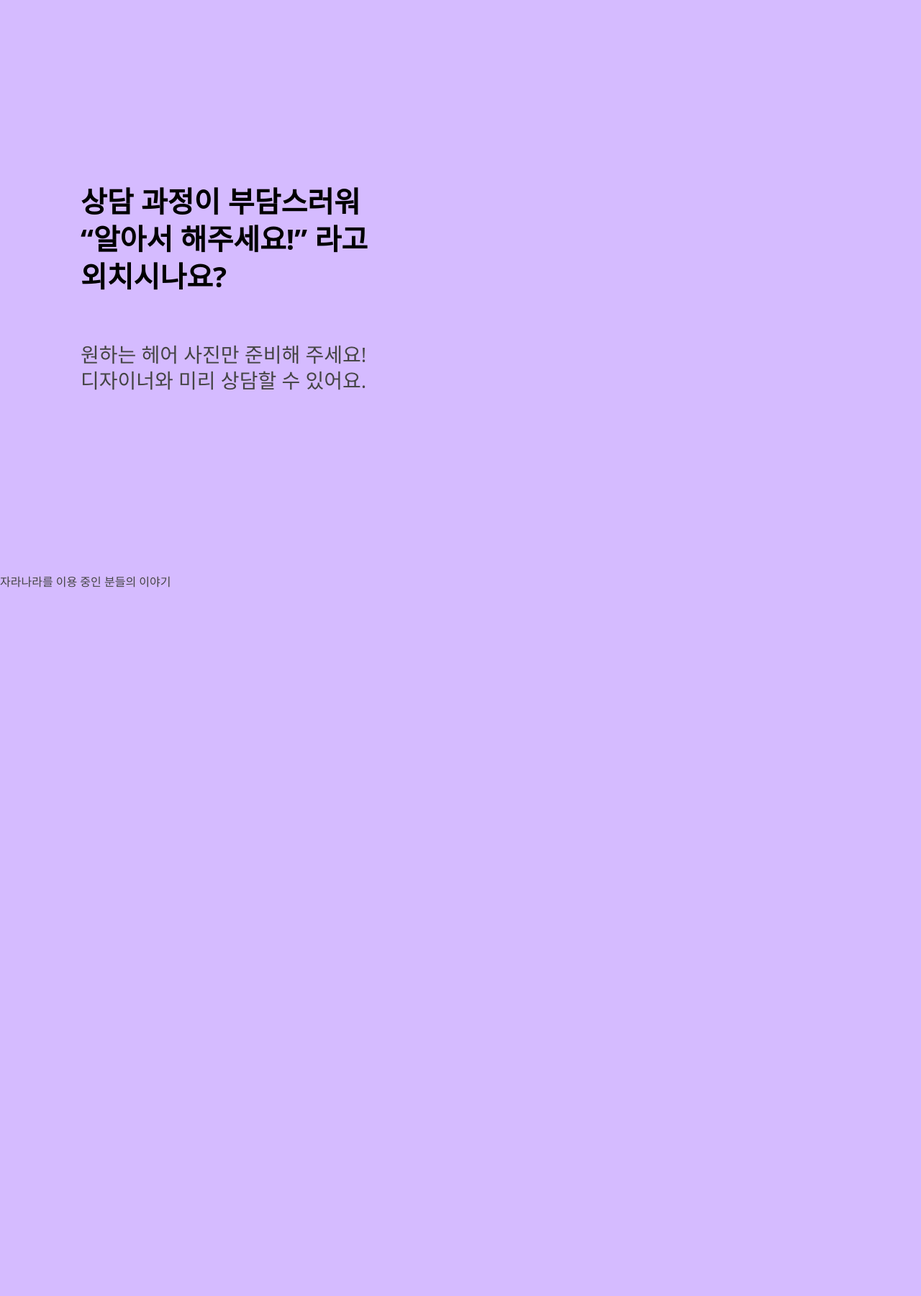
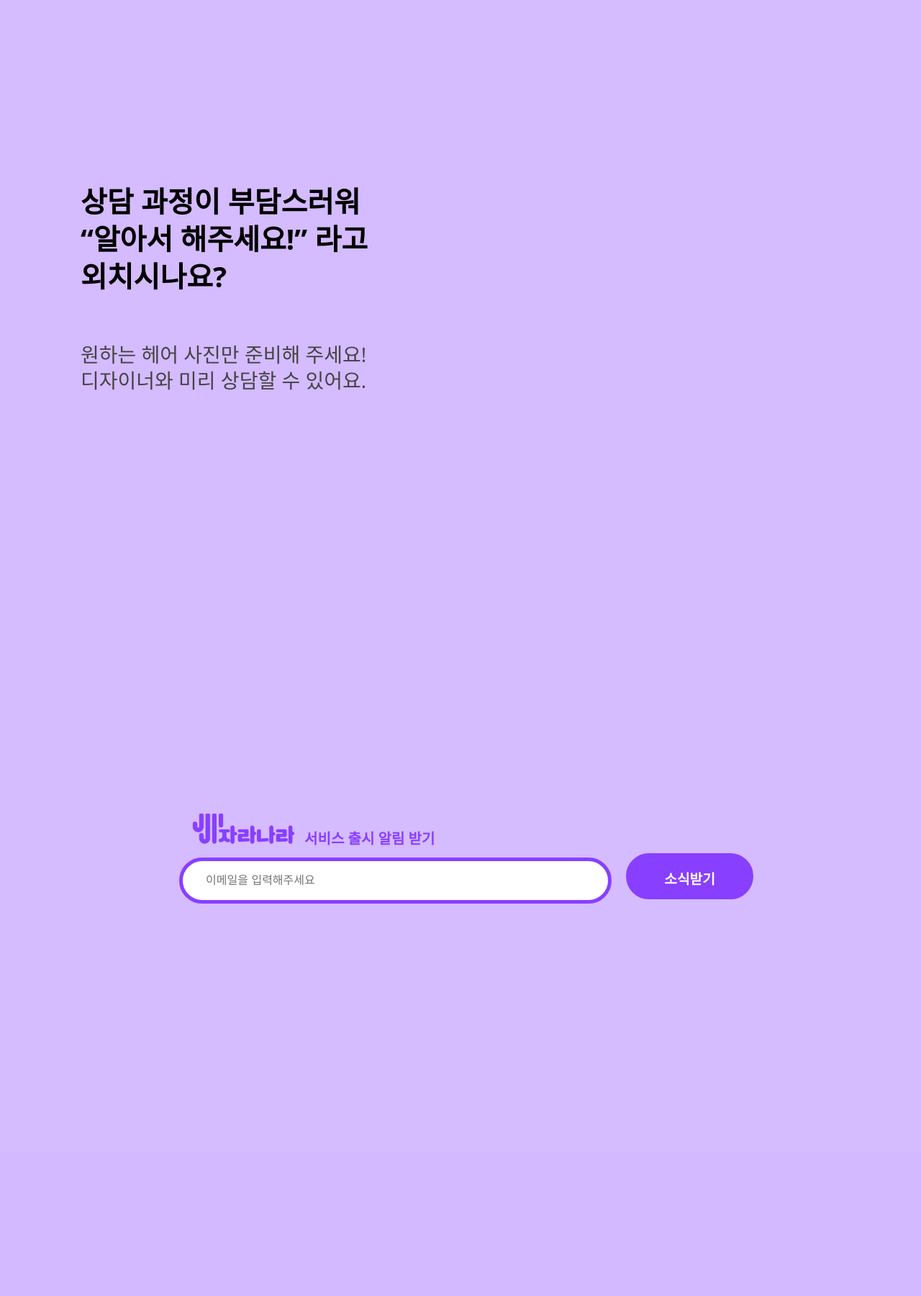
Before and after one commit to hamo-o/Practice-Design-Studio, a Django app: page / in a window 1280 px wide. Shown: the part 3000-4800 px from the top of the page at 72% size. After the commit the page ends 4255 px from the top, so only its background shows below. Run offline with Django 4.2, Linux system fonts and the light colour scheme.

Commit message:
design: change input UI

```diff
--- a/logins/templates/home.html
+++ b/logins/templates/home.html
@@ -98,11 +98,15 @@
           있어요.
         </div>
       </section>
-      <section>자라나라를 이용 중인 분들의 이야기</section>
+      <!-- <section>자라나라를 이용 중인 분들의 이야기</section> -->
       <!-- <section>자주 묻는 질문</section> -->
       <section class="end" id="end">
         <form class="home-form" id="home-form" method="POST" action="">
           {% csrf_token %}
+          <div class="home-text">
+            <img src="{% static 'img/logo-color.png' %}" class="logo-flex" />
+            서비스 출시 알림 받기
+          </div>
           <input
             class="home-input"
             type="text"
--- a/static/css/home.css
+++ b/static/css/home.css
@@ -54,6 +54,12 @@ section {
 .logo {
   width: 200px;
   padding: 2rem;
+}
+
+.logo-flex {
+  width: 150px;
+  height: 45px;
+  object-fit: cover;
 }
 
 .modal-wrapper {
@@ -242,8 +248,14 @@ section {
   justify-content: center;
 }
 
+.feat-img {
+  width: 30rem;
+  height: 25rem;
+  object-fit: cover;
+}
+
 .feat-title {
-  width: 50vw;
+  width: 60vw;
   padding: 2rem 7rem 2rem;
 
   font-size: 2.5rem;
@@ -270,12 +282,25 @@ section {
 }
 
 .home-form {
-  width: 100%;
   padding: 3rem 0 3rem;
 
   justify-self: center;
 
   text-align: center;
+}
+
+.home-text {
+  width: 100%;
+  padding: 0 2rem 0;
+
+  display: flex;
+  align-items: flex-end;
+  gap: 0.5rem;
+
+  font-size: 1.25rem;
+  font-weight: bold;
+  color: #883fff;
+  text-align: start;
 }
 
 .home-input {
@@ -305,6 +330,9 @@ section {
   font-size: 1.2rem;
   font-weight: bold;
   color: white;
+}
+
+footer {
 }
 
 /* 태블릿 */
```
